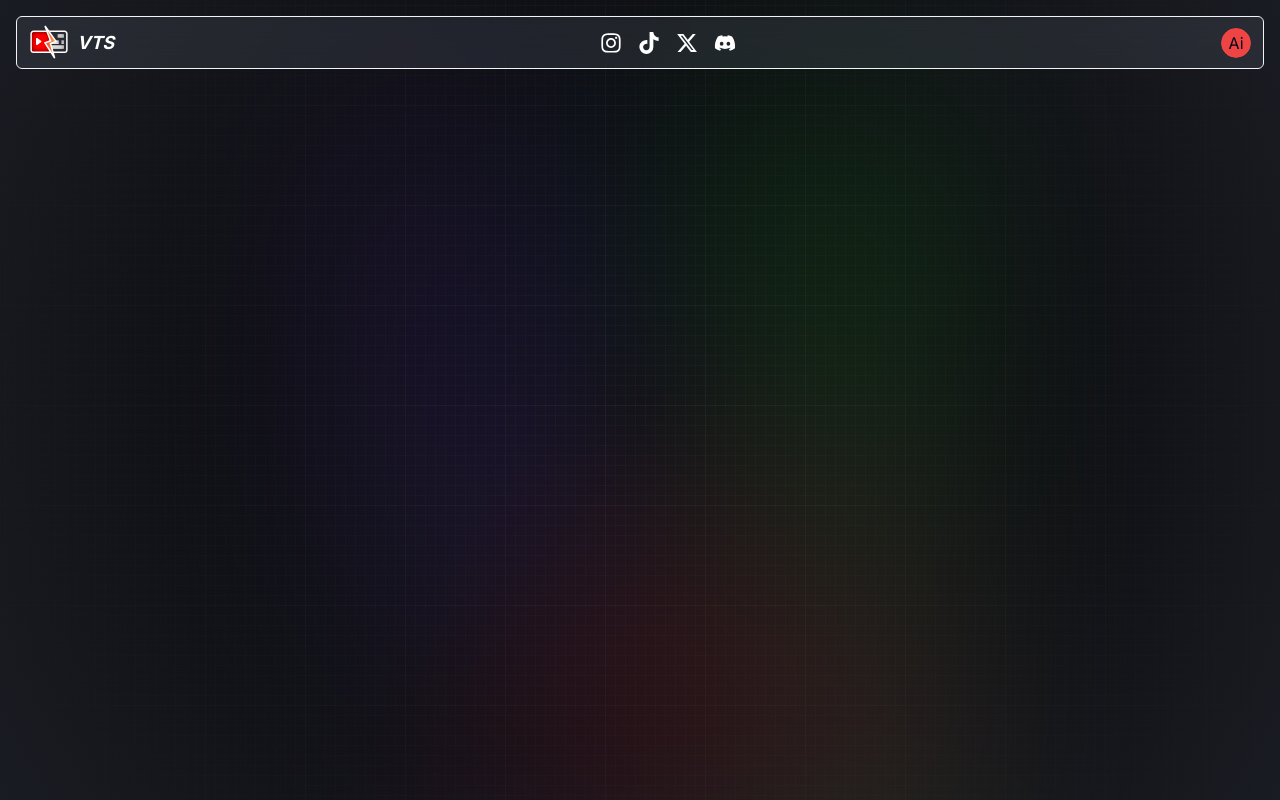
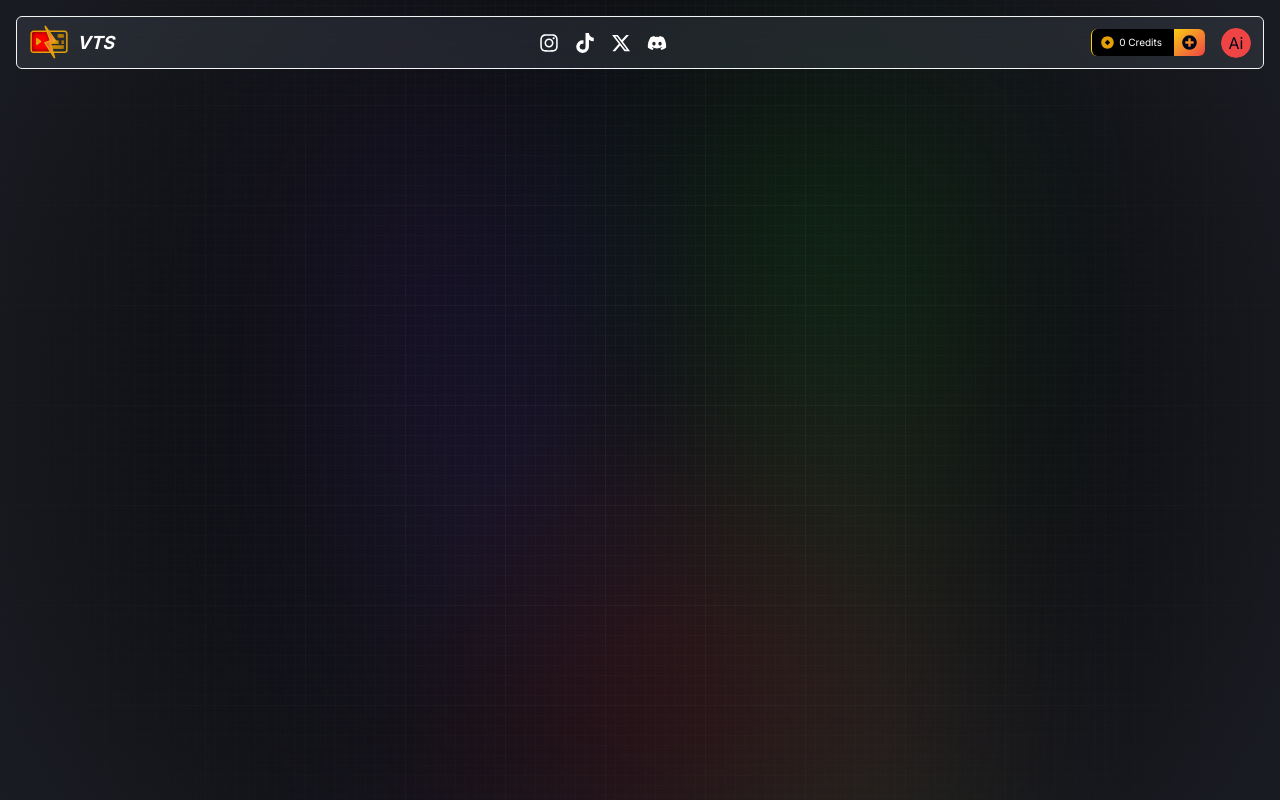
Before and after one commit to NyanDesigns/thevideosummarizer, a Next.js app: page / in a window 1280 px wide. Built offline with nearby package versions, Linux system fonts and the light colour scheme.

Commit message:
credit button

```diff
--- a/components/navBar.js
+++ b/components/navBar.js
@@ -1,15 +1,18 @@
 import Image from "next/image";
 import Link from "next/link";
-import { FaDiscord, FaInstagram, FaTiktok } from "react-icons/fa";
+//shadcn
+import { Avatar, AvatarFallback, AvatarImage } from "./ui/avatar";
+//icons
+import { FaDiscord, FaInstagram, FaPlusCircle, FaTiktok } from "react-icons/fa";
 import { FaXTwitter } from "react-icons/fa6";
-import { Avatar, AvatarFallback, AvatarImage } from "./ui/avatar";
+import { RiCopperCoinFill } from "react-icons/ri";
 
 //list of socialMedia Contacts
 const contactList = [
   {
     icon: (
       <FaInstagram
-        className="h-[22px] w-[22px] transform transition-transform hover:scale-125"
+        className="h-[20px] w-[20px] transform transition-transform hover:scale-150"
         color="#ffffff"
       />
     ),
@@ -18,7 +21,7 @@ const contactList = [
   {
     icon: (
       <FaTiktok
-        className="h-[22px] w-[22px] transform transition-transform hover:scale-125"
+        className="h-[20px] w-[20px] transform transition-transform hover:scale-150"
         color="#ffffff"
       />
     ),
@@ -27,7 +30,7 @@ const contactList = [
   {
     icon: (
       <FaXTwitter
-        className="h-[22px] w-[22px] transform transition-transform hover:scale-125"
+        className="h-[20px] w-[20px] transform transition-transform hover:scale-150"
         color="#ffffff"
       />
     ),
@@ -36,7 +39,7 @@ const contactList = [
   {
     icon: (
       <FaDiscord
-        className="h-[22px] w-[22px] transform transition-transform hover:scale-125"
+        className="h-[20px] w-[20px] transform transition-transform hover:scale-150"
         color="#ffffff"
       />
     ),
@@ -78,7 +81,22 @@ export function Navigation() {
         </ul>
 
         {/* profile */}
-        <div>
+        <div className="flex items-center gap-4">
+          {/* profile */}
+          <div className="flex items-center gap-1 rounded-md border-l-[1px] border-yellow-400 bg-black">
+            {/* remainingCredits */}
+            <div className="flex items-center gap-1 px-2 py-[6px]">
+              <RiCopperCoinFill
+                className="h-[15px] w-[15px] transform"
+                color="#E3A008"
+              />
+              <p className="text-[10px] text-white">0 Credits</p>
+            </div>
+            {/* addCredits */}
+            <div className="rounded-r-md bg-red-500 bg-gradient-to-br from-yellow-400 to-red-500 px-2 py-[6px] hover:bg-gradient-to-bl ">
+              <FaPlusCircle className="h-[15px] w-[15px] transform transition-transform hover:scale-150" />
+            </div>
+          </div>
           <Avatar className="h-[30px] w-[30px]">
             <AvatarImage src="" />
             <AvatarFallback className="text-md bg-red-500">Ai</AvatarFallback>
```
Also changed, not shown: public/logo.svg.
